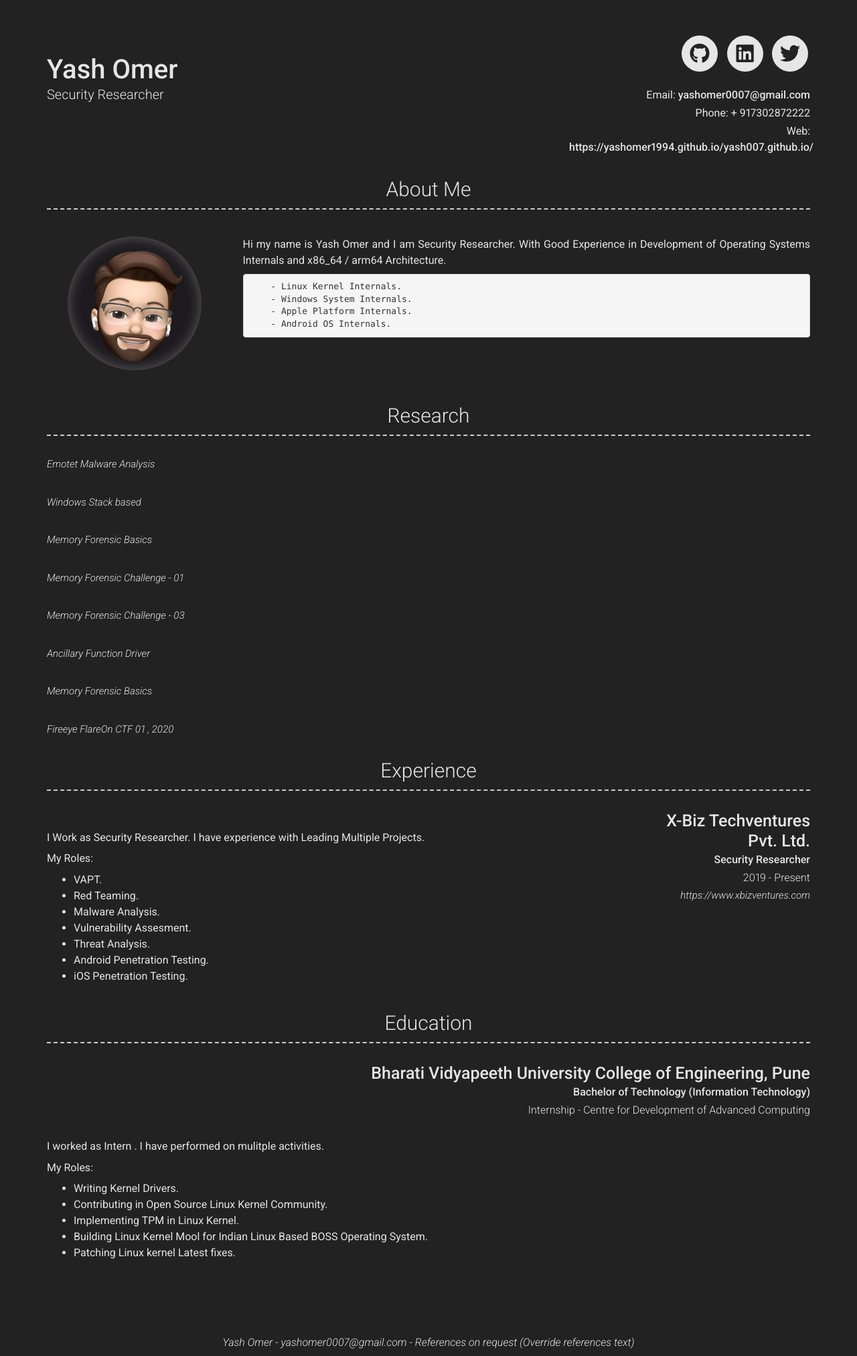
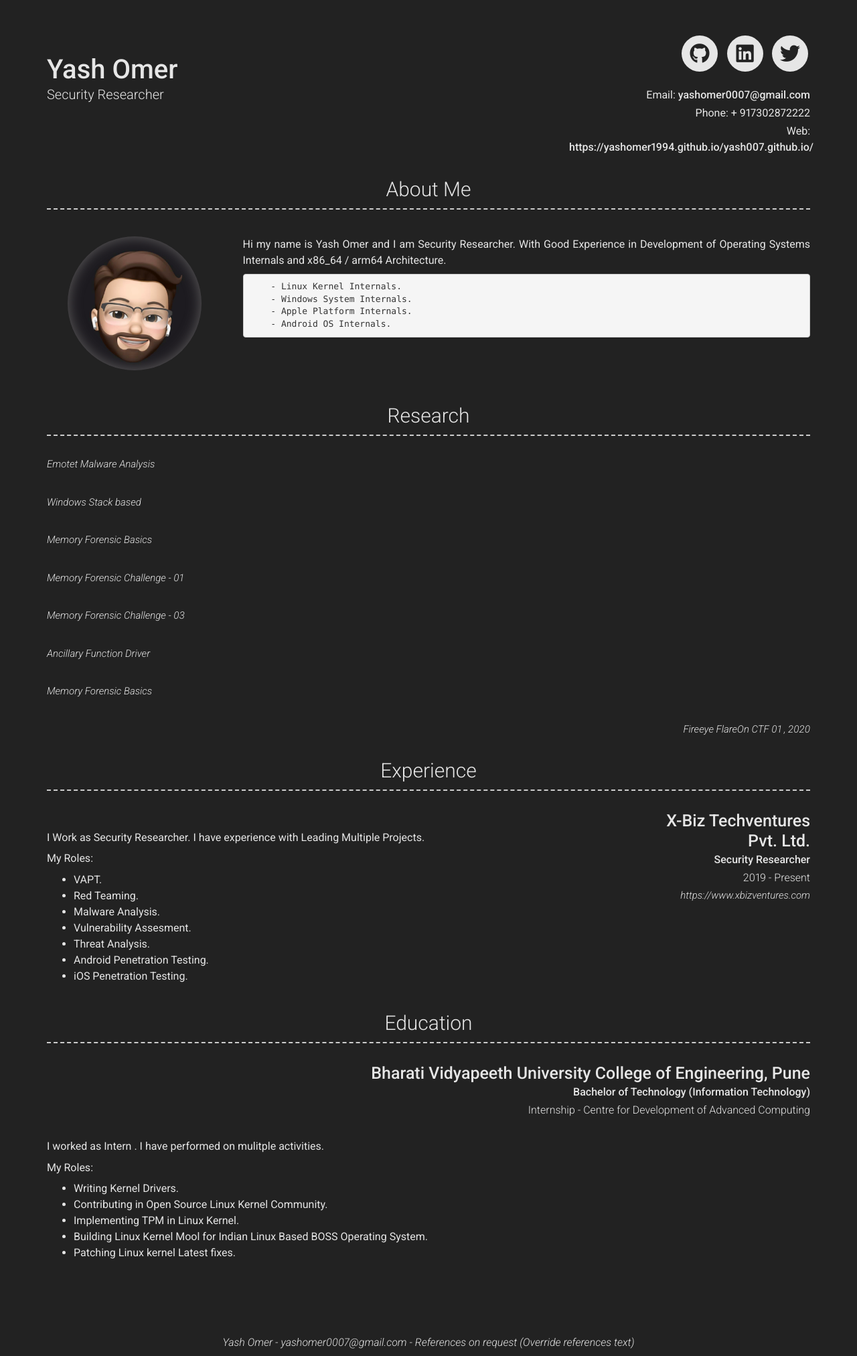
Before and after one commit to yashomer1994/Resume, a Jekyll site: the page built from index.md, in a window 1280 px wide. Shown: the whole page at 67% size. Built offline with Jekyll 4.4.1, drawn with Linux system fonts in a browser that asks for light colours; nearby versions of some CDN libraries.

Commit message:
Update _config.yml

```diff
--- a/_config.yml
+++ b/_config.yml
@@ -85,7 +85,7 @@ content:
       - layout: top-left
         link: https://yashomer1994.github.io/yash007.github.io/c/c++/asssembly/python/2021/02/14/Forensics-Challenge_0.html
         link_text: Memory Forensic Basics
-      - layout: top-left
+      - layout: right
         link: https://yashomer1994.github.io/yash007.github.io/python/pe/msdos/2021/01/11/Flare.html
         link_text: Fireeye FlareOn CTF 01 , 2020
 
```
